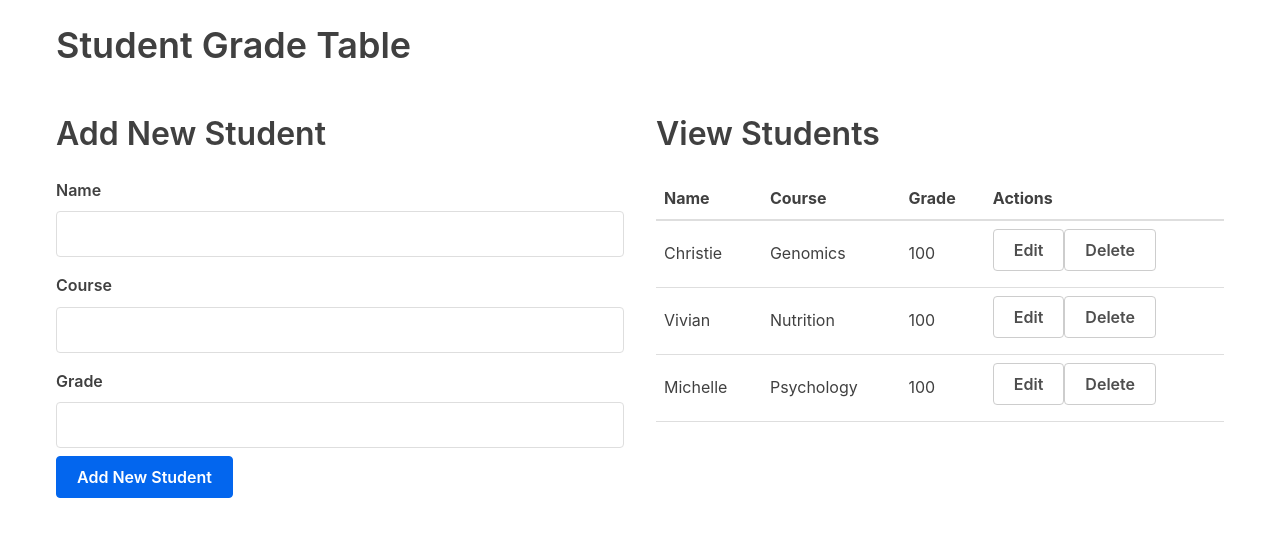
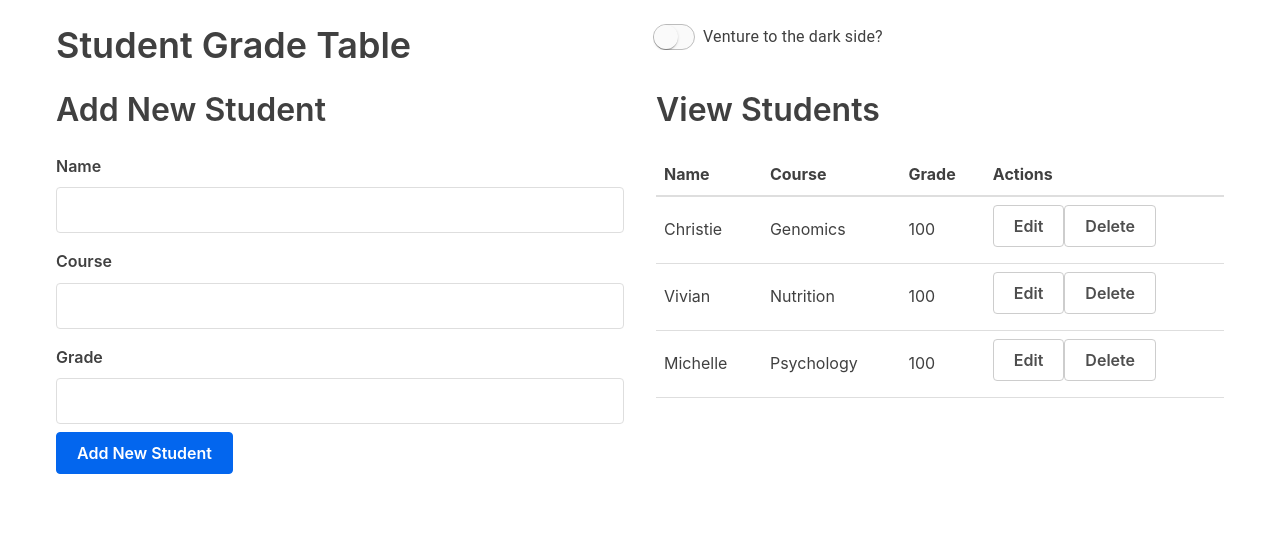
Before and after one commit to chui15/limitlist, a React (Create React App) app: page / in a window 1280 px wide. Shown: the top 536 px of the page. Built offline with nearby package versions, Linux system fonts and the light colour scheme; the HTML template or start-up script is replaced by a standard one.

Commit message:
added switch

```diff
--- a/package.json
+++ b/package.json
@@ -3,6 +3,7 @@
   "version": "0.1.0",
   "private": true,
   "dependencies": {
+    "@material-ui/core": "^4.8.3",
     "@testing-library/jest-dom": "^4.2.4",
     "@testing-library/react": "^9.4.0",
     "@testing-library/user-event": "^7.2.1",
--- a/src/App.js
+++ b/src/App.js
@@ -2,8 +2,70 @@ import React, { useState } from 'react';
 import StudentTable from './tables/student-table';
 import AddStudentForm from './forms/add-student';
 import EditStudentForm from './forms/edit-student';
+import { withStyles } from '@material-ui/core/styles';
+import Switch from '@material-ui/core/Switch';
+import FormControlLabel from '@material-ui/core/FormControlLabel';
 
 const App = () => {
+
+  const [switchState, setSwitch] = useState(true);
+
+  const switchChange = name => event => {
+    setSwitch({...switchState, [name]: event.target.checked});
+  }
+
+  const IOSSwitch = withStyles(theme => ({
+    root: {
+      width: 42,
+      height: 26,
+      padding: 0,
+      margin: theme.spacing(1),
+    },
+    switchBase: {
+      padding: 1,
+      '&$checked': {
+        transform: 'translateX(16px)',
+        color: theme.palette.common.white,
+        '& + $track': {
+          backgroundColor: '#52d869',
+          opacity: 1,
+          border: 'none',
+        },
+      },
+      '&$focusVisible $thumb': {
+        color: '#52d869',
+        border: '6px solid #fff',
+      },
+    },
+    thumb: {
+      width: 24,
+      height: 24,
+    },
+    track: {
+      borderRadius: 26 / 2,
+      border: `1px solid ${theme.palette.grey[400]}`,
+      backgroundColor: theme.palette.grey[50],
+      opacity: 1,
+      transition: theme.transitions.create(['background-color', 'border']),
+    },
+    checked: {},
+    focusVisible: {},
+  }))(({ classes, ...props }) => {
+    return (
+      <Switch
+        focusVisibleClassName={classes.focusVisible}
+        disableRipple
+        classes={{
+          root: classes.root,
+          switchBase: classes.switchBase,
+          thumb: classes.thumb,
+          track: classes.track,
+          checked: classes.checked,
+        }}
+        {...props}
+      />
+    );
+  });
 
   const studentData = [
     { id: 1, name: 'Christie', course: 'Genomics', grade: 100 },
@@ -41,7 +103,20 @@ const App = () => {
 
   return (
     <div className="container">
-      <h1>Student Grade Table</h1>
+      <div className="flex-row">
+        <h1 className="flex-small">Student Grade Table</h1>
+        <div className="flex-large">
+          <FormControlLabel
+          control={
+            <IOSSwitch
+              checked={switchState.checkedB}
+              onChange={switchChange('checkedB')}
+              value="checkedB"
+            />
+          }
+          label="Venture to the dark side?"
+        /></div>
+      </div>
       <div className="flex-row">
         <div className="flex-large">
           { editing ? (
```
Also changed, not shown: 1 other file (tests, documents, lock files or other folders).
